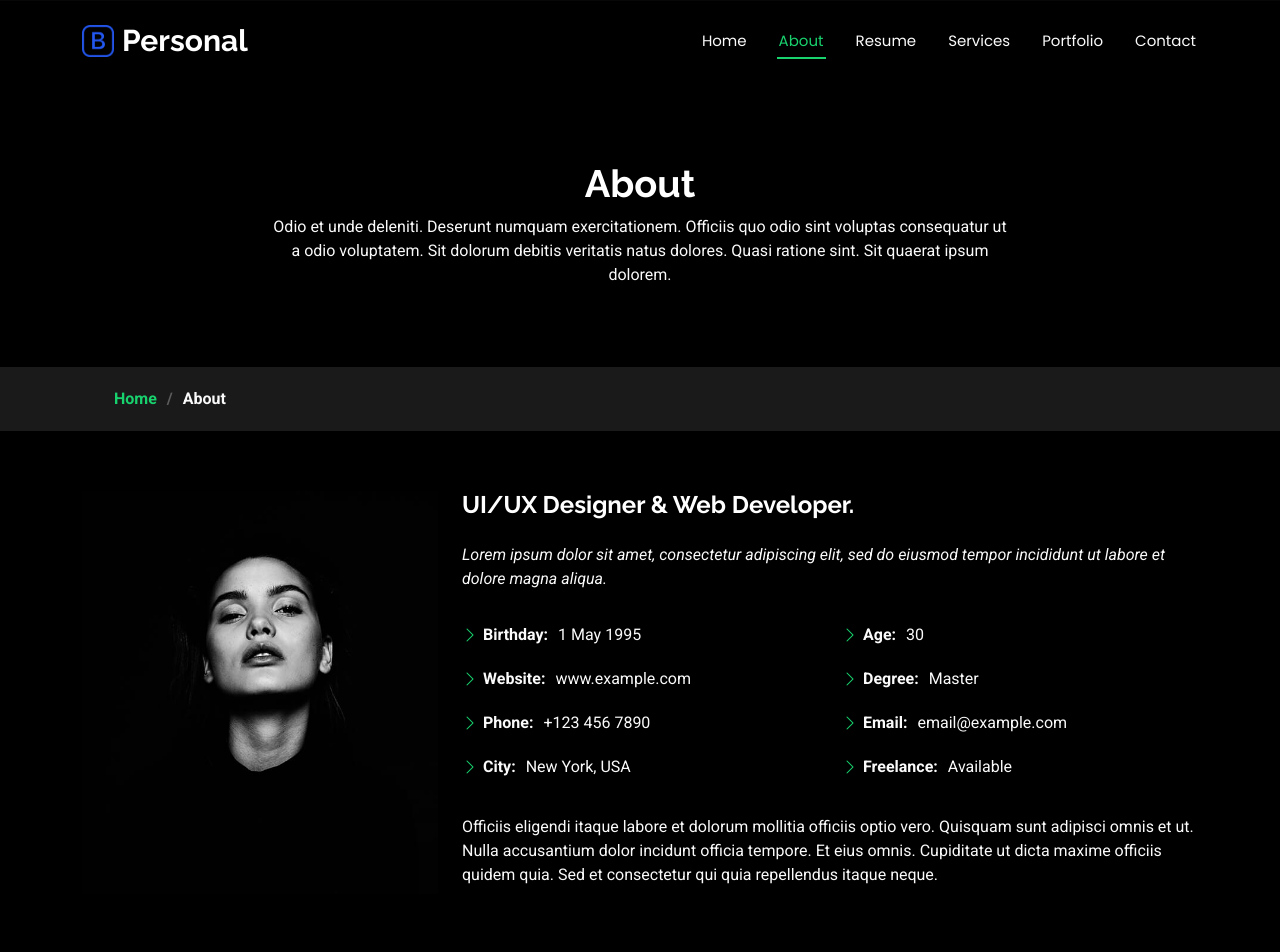
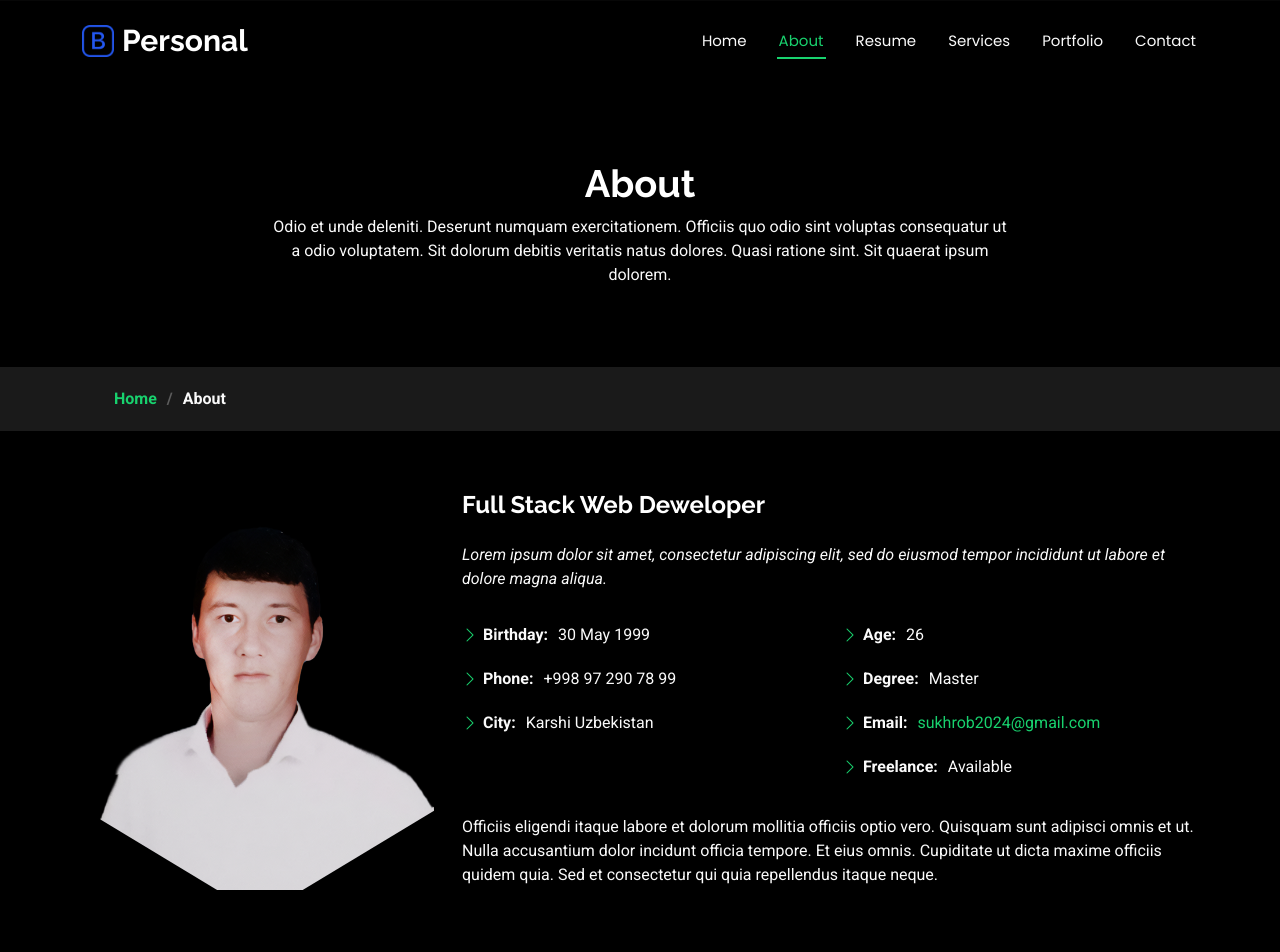
Before and after one commit to SafarovS/potfoliya, a React (Vite) app: page /about in a window 1280 px wide. Shown: the top 952 px of the page. Built offline with nearby package versions, Linux system fonts and the light colour scheme.

Commit message:
updatet project

```diff
--- a/src/assets/css/main.css
+++ b/src/assets/css/main.css
@@ -12,29 +12,41 @@
 --------------------------------------------------------------*/
 /* Fonts */
 :root {
-  --default-font: "Roboto",  system-ui, -apple-system, "Segoe UI", Roboto, "Helvetica Neue", Arial, "Noto Sans", "Liberation Sans", sans-serif, "Apple Color Emoji", "Segoe UI Emoji", "Segoe UI Symbol", "Noto Color Emoji";
-  --heading-font: "Raleway",  sans-serif;
-  --nav-font: "Poppins",  sans-serif;
+  --default-font: "Roboto", system-ui, -apple-system, "Segoe UI", Roboto, "Helvetica Neue", Arial, "Noto Sans", "Liberation Sans", sans-serif, "Apple Color Emoji", "Segoe UI Emoji", "Segoe UI Symbol", "Noto Color Emoji";
+  --heading-font: "Raleway", sans-serif;
+  --nav-font: "Poppins", sans-serif;
 }
 
 /* Global Colors - The following color variables are used throughout the website. Updating them here will change the color scheme of the entire website */
 :root {
-  --background-color: #000000; /* Background color for the entire website, including individual sections */
-  --default-color: #fafafa; /* Default color used for the majority of the text content across the entire website */
-  --heading-color: #ffffff; /* Color for headings, subheadings and title throughout the website */
-  --accent-color: #18d26e; /* Accent color that represents your brand on the website. It's used for buttons, links, and other elements that need to stand out */
-  --surface-color: #1a1a1a; /* The surface color is used as a background of boxed elements within sections, such as cards, icon boxes, or other elements that require a visual separation from the global background. */
-  --contrast-color: #000000; /* Contrast color for text, ensuring readability against backgrounds of accent, heading, or default colors. */
+  --background-color: #000000;
+  /* Background color for the entire website, including individual sections */
+  --default-color: #fafafa;
+  /* Default color used for the majority of the text content across the entire website */
+  --heading-color: #ffffff;
+  /* Color for headings, subheadings and title throughout the website */
+  --accent-color: #18d26e;
+  /* Accent color that represents your brand on the website. It's used for buttons, links, and other elements that need to stand out */
+  --surface-color: #1a1a1a;
+  /* The surface color is used as a background of boxed elements within sections, such as cards, icon boxes, or other elements that require a visual separation from the global background. */
+  --contrast-color: #000000;
+  /* Contrast color for text, ensuring readability against backgrounds of accent, heading, or default colors. */
 }
 
 /* Nav Menu Colors - The following color variables are used specifically for the navigation menu. They are separate from the global colors to allow for more customization options */
 :root {
-  --nav-color: #fafafa;  /* The default color of the main navmenu links */
-  --nav-hover-color: #18d26e; /* Applied to main navmenu links when they are hovered over or active */
-  --nav-mobile-background-color: #1a1a1a; /* Used as the background color for mobile navigation menu */
-  --nav-dropdown-background-color: #1a1a1a; /* Used as the background color for dropdown items that appear when hovering over primary navigation items */
-  --nav-dropdown-color: #fafafa; /* Used for navigation links of the dropdown items in the navigation menu. */
-  --nav-dropdown-hover-color: #18d26e; /* Similar to --nav-hover-color, this color is applied to dropdown navigation links when they are hovered over. */
+  --nav-color: #fafafa;
+  /* The default color of the main navmenu links */
+  --nav-hover-color: #18d26e;
+  /* Applied to main navmenu links when they are hovered over or active */
+  --nav-mobile-background-color: #1a1a1a;
+  /* Used as the background color for mobile navigation menu */
+  --nav-dropdown-background-color: #1a1a1a;
+  /* Used as the background color for dropdown items that appear when hovering over primary navigation items */
+  --nav-dropdown-color: #fafafa;
+  /* Used for navigation links of the dropdown items in the navigation menu. */
+  --nav-dropdown-hover-color: #18d26e;
+  /* Similar to --nav-hover-color, this color is applied to dropdown navigation links when they are hovered over. */
 }
 
 /* Color Presets - These classes override global colors when applied to any section or element, providing reuse of the sam color scheme. */
@@ -760,6 +772,30 @@ section,
 /*--------------------------------------------------------------
 # About Section
 --------------------------------------------------------------*/
+.hexagon-border {
+  width: 100%;
+  height: 100%;
+  padding: 1%;
+
+  position: relative;
+  clip-path: polygon(50% 0%, 100% 25%, 100% 75%, 50% 100%, 0% 75%, 0% 25%);
+}
+.hexagon {
+  width: 100%; /* Kichik hexagon */
+  height: 100%;
+  position: relative;
+  clip-path: inherit;
+  overflow: hidden;
+  background-color: #000000;
+}
+.hexagon-border:hover {
+  background:  #18d26e;/* Pastdan tepaga rang */
+  background-size: 100% 100%; /* Pastdan tepaga rang to‘lishi */
+  transform: scale(1.1); /* Chegarani oldinga chiqish */
+  box-shadow: 0 10px 30px rgba(0, 255, 0, 0.6);
+  transition: background-size 1.5s ease-in-out, transform 0.5s ease, box-shadow 0.5s ease;
+}
+
 .about .content h2 {
   font-weight: 700;
   font-size: 24px;
--- a/src/components/Footer.jsx
+++ b/src/components/Footer.jsx
@@ -40,7 +40,7 @@ function Footer() {
                         <a href="https://t.me/Safarov_suhrob_pravetroom" target="_blank" rel="noopener noreferrer">
                             <i className="bi bi-telegram"></i>
                         </a>
-                        <a href="https://sukhrob2024@gmail.com" target="_blank" rel="noopener noreferrer">
+                        <a href="https://mail.google.com/mail/?view=cm&fs=1&to=sukhrob2024@gmail.com&su=Taklif" target="_blank" rel="noopener noreferrer">
                             <i className="bi bi-envelope-at-fill"></i>
                         </a>
                     </div>
--- a/src/pages/About.jsx
+++ b/src/pages/About.jsx
@@ -32,10 +32,14 @@ function About() {
         <div className="container" data-aos="fade-up" data-aos-delay="100">
           <div className="row gy-4 justify-content-center">
             <div className="col-lg-4">
-              <img src="/img/profile-img.jpg" className="img-fluid" alt="" />
+              <div className="hexagon-border">
+                <div className="hexagon">
+                  <img src="/img/profile-img.png" className="img-fluid" alt="" />
+                </div>
+              </div>
             </div>
             <div className="col-lg-8 content">
-              <h2>UI/UX Designer &amp; Web Developer.</h2>
+              <h2>Full Stack Web Deweloper</h2>
               <p className="fst-italic py-3">
                 Lorem ipsum dolor sit amet, consectetur adipiscing elit, sed do eiusmod tempor incididunt ut labore et dolore
                 magna aliqua.
@@ -43,17 +47,16 @@ function About() {
               <div className="row">
                 <div className="col-lg-6">
                   <ul>
-                    <li><i className="bi bi-chevron-right"></i> <strong>Birthday:</strong> <span>1 May 1995</span></li>
-                    <li><i className="bi bi-chevron-right"></i> <strong>Website:</strong> <span>www.example.com</span></li>
-                    <li><i className="bi bi-chevron-right"></i> <strong>Phone:</strong> <span>+123 456 7890</span></li>
-                    <li><i className="bi bi-chevron-right"></i> <strong>City:</strong> <span>New York, USA</span></li>
+                    <li><i className="bi bi-chevron-right"></i> <strong>Birthday:</strong> <span>30 May 1999</span></li>
+                    <li><i className="bi bi-chevron-right"></i> <strong>Phone:</strong> <span>+998 97 290 78 99</span></li>
+                    <li><i className="bi bi-chevron-right"></i> <strong>City:</strong> <span>Karshi Uzbekistan</span></li>
                   </ul>
                 </div>
                 <div className="col-lg-6">
                   <ul>
-                    <li><i className="bi bi-chevron-right"></i> <strong>Age:</strong> <span>30</span></li>
+                    <li><i className="bi bi-chevron-right"></i> <strong>Age:</strong> <span>26</span></li>
                     <li><i className="bi bi-chevron-right"></i> <strong>Degree:</strong> <span>Master</span></li>
-                    <li><i className="bi bi-chevron-right"></i> <strong>Email:</strong> <span>email@example.com</span></li>
+                    <li><i className="bi bi-chevron-right"></i> <strong>Email:</strong> <a href="https://mail.google.com/mail/?view=cm&fs=1&to=sukhrob2024@gmail.com&su=Taklif" target="_blank"> <span>sukhrob2024@gmail.com</span></a></li>
                     <li><i className="bi bi-chevron-right"></i> <strong>Freelance:</strong> <span>Available</span></li>
                   </ul>
                 </div>
--- a/src/pages/Home.jsx
+++ b/src/pages/Home.jsx
@@ -33,7 +33,7 @@ function Home() {
     return (
         <main className="main">
             <section id="hero" className="hero section dark-background">
-                <img src="/img/hero-bg.jpg" alt="" data-aos="fade-in" />
+                <img src="/img/hero-bg1.jpg" alt="" data-aos="fade-in" />
                 <div className="container" data-aos="zoom-out" data-aos-delay="100">
                     <h2>Suhrob Safarov</h2>
                     <p>
@@ -44,10 +44,18 @@ function Home() {
                         <i className="bi bi-download"></i> Download Resume
                     </a>
                     <div className="social-links">
-                        <Link to="#"><i className="bi bi-twitter-x"></i></Link>
-                        <Link to="#"><i className="bi bi-facebook"></i></Link>
-                        <Link to="#"><i className="bi bi-instagram"></i></Link>
-                        <Link to="#"><i className="bi bi-linkedin"></i></Link>
+                        <a href="https://www.facebook.com/profile.php?id=100081559261261" target="_blank" rel="noopener noreferrer">
+                            <i className="bi bi-facebook"></i>
+                        </a>
+                        <a href="https://github.com/SafarovS" target="_blank" rel="noopener noreferrer">
+                            <i className="bi bi-github"></i>
+                        </a>
+                        <a href="https://t.me/Safarov_suhrob_pravetroom" target="_blank" rel="noopener noreferrer">
+                            <i className="bi bi-telegram"></i>
+                        </a>
+                        <a href="https://mail.google.com/mail/?view=cm&fs=1&to=sukhrob2024@gmail.com&su=Taklif" target="_blank" rel="noopener noreferrer">
+                            <i className="bi bi-envelope-at-fill"></i>
+                        </a>
                     </div>
                 </div>
             </section>
```
Also changed, not shown: public/img/hero-bg1.jpg, public/img/profile-img.png (added).
